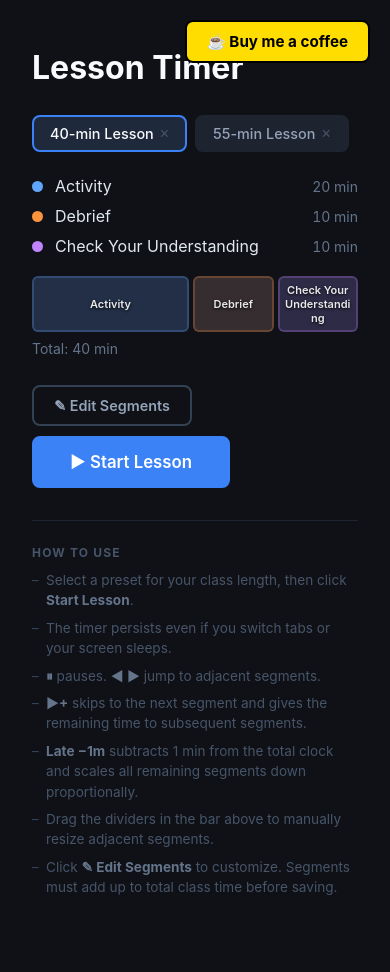
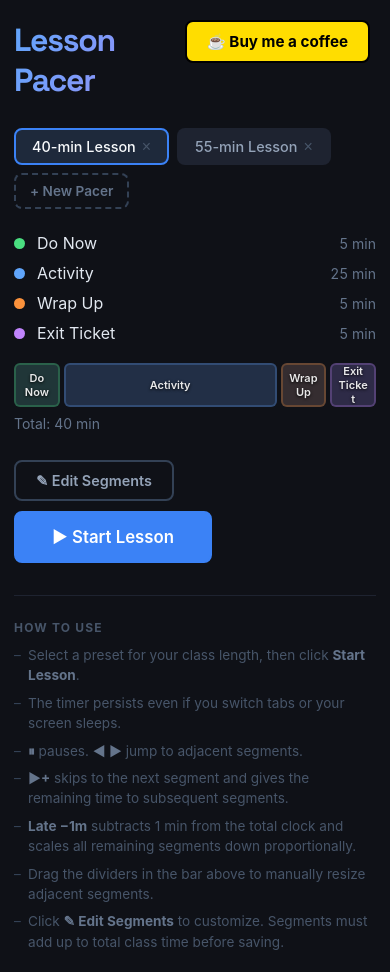
Before and after one commit to freuman/LessonPacer, a React (Vite) app: page / in a window 390 px wide. Before the commit the page ends 945 px from the top, so only its background shows below. Built offline with nearby package versions, Linux system fonts and the light colour scheme.

Commit message:
Lesson Pacer rebrand, new segments, favicon, mobile layout, new pacer button

```diff
--- a/index.html
+++ b/index.html
@@ -2,8 +2,15 @@
 <html lang="en">
   <head>
     <meta charset="UTF-8" />
-    <meta name="viewport" content="width=device-width, initial-scale=1.0" />
-    <title>Lesson Timer</title>
+    <meta name="viewport" content="width=device-width, initial-scale=1.0, viewport-fit=cover" />
+    <meta name="apple-mobile-web-app-capable" content="yes" />
+    <meta name="apple-mobile-web-app-status-bar-style" content="black-translucent" />
+    <meta name="apple-mobile-web-app-title" content="Lesson Pacer" />
+    <title>Lesson Pacer</title>
+    <link rel="icon" type="image/svg+xml" href="/favicon.svg" />
+    <link rel="preconnect" href="https://fonts.googleapis.com" />
+    <link rel="preconnect" href="https://fonts.gstatic.com" crossorigin />
+    <link href="https://fonts.googleapis.com/css2?family=Space+Grotesk:wght@700;800&display=swap" rel="stylesheet" />
   </head>
   <body>
     <div id="root"></div>
--- a/src/App.tsx
+++ b/src/App.tsx
@@ -37,9 +37,10 @@ const INITIAL_PRESETS: Preset[] = [
     name: '40-min Lesson',
     totalMinutes: 40,
     segments: [
-      { id: 'a1', name: 'Activity', duration: 20, color: COLORS[1] },
-      { id: 'a2', name: 'Debrief', duration: 10, color: COLORS[2] },
-      { id: 'a3', name: 'Check Your Understanding', duration: 10, color: COLORS[3] },
+      { id: 'a1', name: 'Do Now',       duration:  5, color: COLORS[0] },
+      { id: 'a2', name: 'Activity',     duration: 25, color: COLORS[1] },
+      { id: 'a3', name: 'Wrap Up',      duration:  5, color: COLORS[2] },
+      { id: 'a4', name: 'Exit Ticket',  duration:  5, color: COLORS[3] },
     ],
   },
   {
@@ -47,9 +48,10 @@ const INITIAL_PRESETS: Preset[] = [
     name: '55-min Lesson',
     totalMinutes: 55,
     segments: [
-      { id: 'b1', name: 'Activity', duration: 25, color: COLORS[1] },
-      { id: 'b2', name: 'Debrief', duration: 15, color: COLORS[2] },
-      { id: 'b3', name: 'Check Your Understanding', duration: 15, color: COLORS[3] },
+      { id: 'b1', name: 'Do Now',       duration:  5, color: COLORS[0] },
+      { id: 'b2', name: 'Activity',     duration: 35, color: COLORS[1] },
+      { id: 'b3', name: 'Wrap Up',      duration: 10, color: COLORS[2] },
+      { id: 'b4', name: 'Exit Ticket',  duration:  5, color: COLORS[3] },
     ],
   },
 ];
@@ -217,20 +219,20 @@ function SegmentBar({
 export default function App() {
   // Persistent state
   const [presets, setPresets] = useState<Preset[]>(() => {
-    const stored = loadLS<Preset[]>('lt-presets', INITIAL_PRESETS);
+    const stored = loadLS<Preset[]>('lt-presets-v2', INITIAL_PRESETS);
     return stored.map(p => ({
       ...p,
       totalMinutes: p.totalMinutes ?? p.segments.reduce((s, g) => s + g.duration, 0),
     }));
   });
   const [activeId, setActiveId] = useState<string>(() => {
-    const ps = loadLS<Preset[]>('lt-presets', INITIAL_PRESETS);
-    const lid = loadLS<string>('lt-last', INITIAL_PRESETS[0].id);
+    const ps = loadLS<Preset[]>('lt-presets-v2', INITIAL_PRESETS);
+    const lid = loadLS<string>('lt-last-v2', INITIAL_PRESETS[0].id);
     return ps.find(p => p.id === lid) ? lid : (ps[0]?.id ?? '');
   });
 
-  useEffect(() => { saveLS('lt-presets', presets); }, [presets]);
-  useEffect(() => { saveLS('lt-last', activeId); }, [activeId]);
+  useEffect(() => { saveLS('lt-presets-v2', presets); }, [presets]);
+  useEffect(() => { saveLS('lt-last-v2', activeId); }, [activeId]);
 
   const activePreset = presets.find(p => p.id === activeId) ?? presets[0];
   const presetSegments = activePreset?.segments ?? [];
@@ -488,6 +490,26 @@ export default function App() {
     setEditing(false);
   };
 
+  const createNewPreset = () => {
+    const np: Preset = {
+      id: genId(),
+      name: 'New Pacer',
+      totalMinutes: 40,
+      segments: [
+        { id: genId(), name: 'Do Now',      duration:  5, color: COLORS[0] },
+        { id: genId(), name: 'Activity',    duration: 25, color: COLORS[1] },
+        { id: genId(), name: 'Wrap Up',     duration:  5, color: COLORS[2] },
+        { id: genId(), name: 'Exit Ticket', duration:  5, color: COLORS[3] },
+      ],
+    };
+    setPresets(ps => [...ps, np]);
+    setActiveId(np.id);
+    setEditSegs(np.segments.map(s => ({ ...s })));
+    setEditName(np.name);
+    setEditTotalMinutes(np.totalMinutes);
+    setEditing(true);
+  };
+
   const deletePreset = (id: string) => {
     if (presets.length <= 1) return;
     const rem = presets.filter(p => p.id !== id);
@@ -640,7 +662,7 @@ export default function App() {
           ☕ Buy me a coffee
         </a>
         <div className="setup-card">
-          <h1>Lesson Timer</h1>
+          <h1 className="app-title">Lesson Pacer</h1>
 
           <div className="preset-tabs">
             {presets.map(p => (
@@ -651,6 +673,7 @@ export default function App() {
                 )}
               </div>
             ))}
+            <button className="new-pacer-btn" onClick={createNewPreset} title="Create a new pacer from scratch">+ New Pacer</button>
           </div>
 
           <div className="seg-list-preview">
--- a/src/index.css
+++ b/src/index.css
@@ -33,6 +33,19 @@ h1 {
   font-weight: 700;
   color: #f8fafc;
   margin-bottom: 28px;
+}
+
+h1.app-title {
+  font-family: 'Space Grotesk', 'Inter', system-ui, sans-serif;
+  font-size: 2.6rem;
+  font-weight: 800;
+  letter-spacing: -0.04em;
+  background: linear-gradient(120deg, #60a5fa 0%, #a78bfa 55%, #fb923c 100%);
+  -webkit-background-clip: text;
+  -webkit-text-fill-color: transparent;
+  background-clip: text;
+  margin-bottom: 28px;
+  padding-right: 180px; /* avoid overlap with fixed BMC button */
 }
 
 /* ── Preset tabs ── */
@@ -697,6 +710,77 @@ h1 {
   color: #64748b;
 }
 
+/* ── New Pacer button ── */
+.new-pacer-btn {
+  display: flex;
+  align-items: center;
+  padding: 8px 14px;
+  border-radius: 8px;
+  background: transparent;
+  border: 2px dashed #334155;
+  color: #64748b;
+  font-size: 0.85rem;
+  font-weight: 600;
+  cursor: pointer;
+  transition: all 0.15s;
+  font-family: inherit;
+  white-space: nowrap;
+}
+.new-pacer-btn:hover {
+  border-color: #3b82f6;
+  color: #60a5fa;
+}
+
+/* ── Mobile — iPhone ── */
+@media (max-width: 480px) {
+  .app.running {
+    padding: 12px 10px 12px;
+  }
+
+  .seg-bar { height: 44px; }
+
+  .seg-name-display {
+    font-size: clamp(2rem, 11vw, 3.2rem);
+    margin-bottom: 16px;
+  }
+
+  .timers-row { gap: 12px; }
+
+  .t-value { font-size: clamp(2.6rem, 13vw, 4rem); }
+
+  .t-divider { height: 44px; }
+
+  .next-up { margin-top: 16px; }
+
+  .controls { gap: 5px; }
+
+  .ctrl { width: 42px; height: 42px; font-size: 0.8rem; border-radius: 10px; }
+
+  .ctrl.pause-btn { width: 52px; height: 52px; font-size: 1.1rem; }
+
+  .ctrl.ctrl-label { padding: 0 8px; font-size: 0.72rem; }
+
+  .setup-card { padding: 20px 14px; }
+
+  h1.app-title { font-size: 2rem; }
+}
+
+/* ── Tablet — iPad ── */
+@media (min-width: 481px) and (max-width: 1024px) {
+  .ctrl { width: 58px; height: 58px; }
+  .ctrl.pause-btn { width: 72px; height: 72px; font-size: 1.5rem; }
+  .ctrl.ctrl-label { height: 58px; }
+  .seg-bar { height: 64px; }
+}
+
+/* ── Safe area insets (iPhone notch / home indicator) ── */
+@supports (padding: env(safe-area-inset-bottom)) {
+  .app.running {
+    padding-bottom: max(16px, env(safe-area-inset-bottom));
+    padding-top: max(20px, env(safe-area-inset-top));
+  }
+}
+
 /* ── Buy Me a Coffee ── */
 .bmc-btn {
   position: fixed;
```
Also changed, not shown: public/favicon.svg (added), 7 other files (tests, documents, lock files or other folders).
